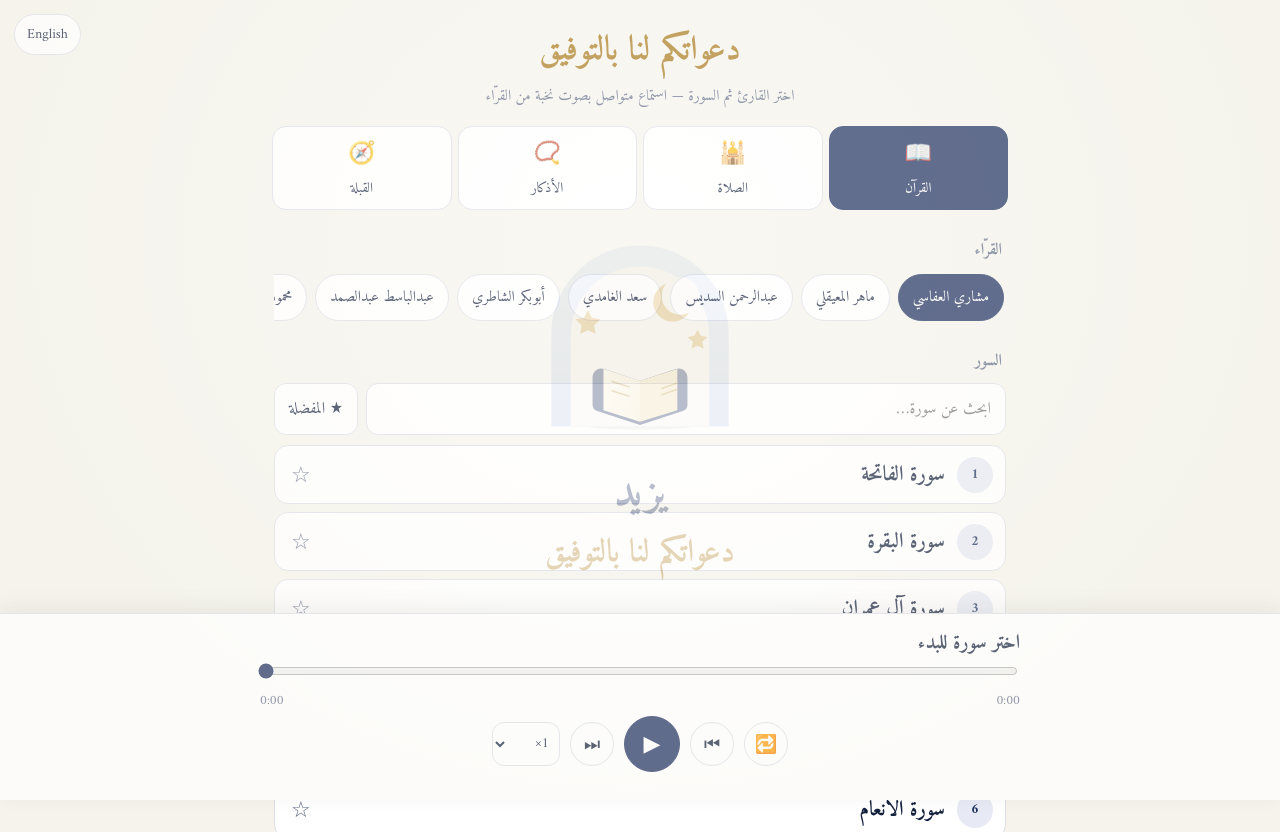
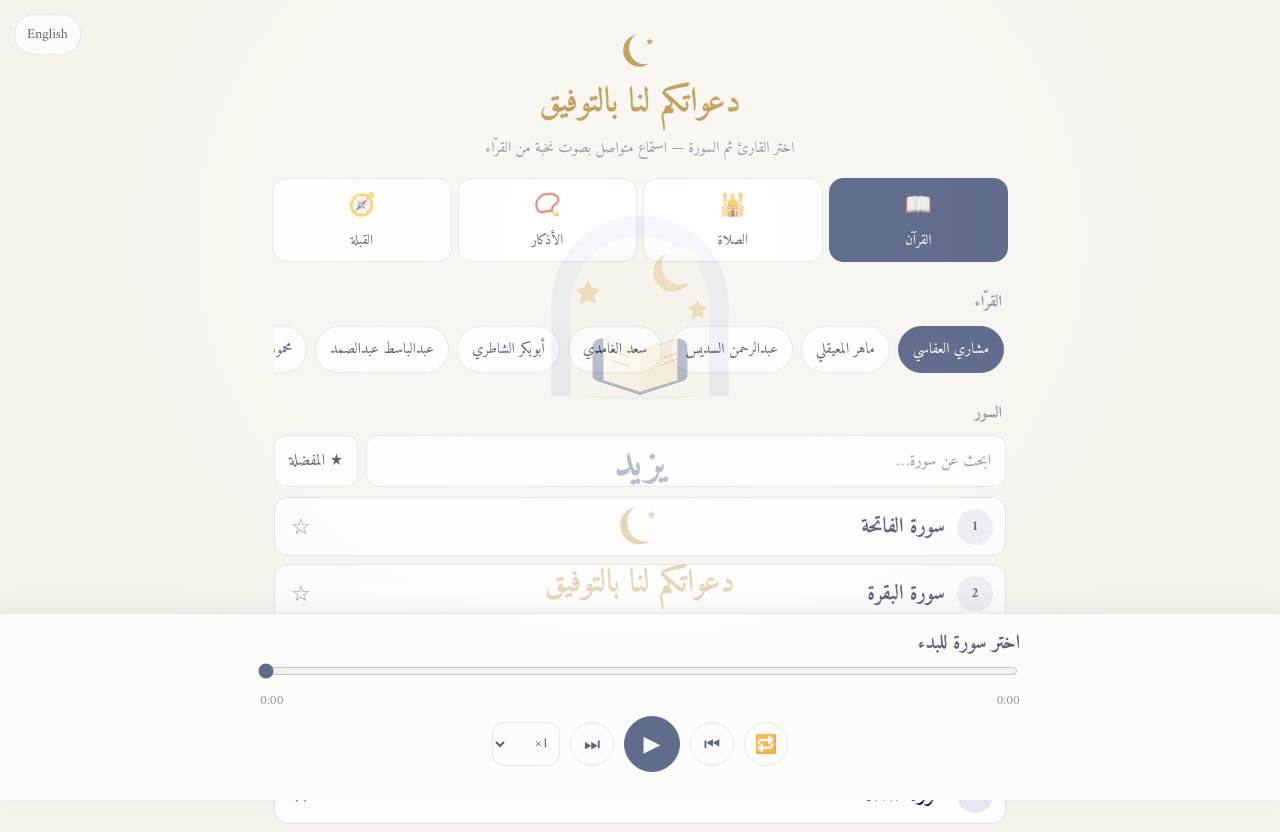
Before and after one commit to Wazee20/taqwa-apk, a website: page www/index.html in a window 1280 px wide. Shown: the top 832 px of the page. Drawn offline with Linux system fonts and the light colour scheme.

Commit message:
Place crescent-star mark above welcome text
Co-authored-by: Copilot App <223556219+Copilot@users.noreply.github.com>

```diff
--- a/www/index.html
+++ b/www/index.html
@@ -24,6 +24,8 @@ body{margin:0;background:var(--bg);color:var(--ink);font-family:"Amiri","Noto Na
 .welcome-card{width:min(100%,400px);animation:welcome-in .65s ease-out both}
 .welcome-art{display:block;width:min(72vw,280px);height:auto;margin:0 auto 12px}
 .welcome-brand{margin:0;color:var(--acc);font-size:clamp(30px,8vw,42px);line-height:1.3}
+.moon-star-mark{display:block;width:46px;height:46px;margin:6px auto 2px;flex:none}
+.welcome-card .moon-star-mark{width:54px;height:54px}
 .welcome-card .welcome-message{margin:6px 0 0;color:var(--gold);font-size:clamp(24px,6.5vw,32px);font-weight:700;line-height:1.5}
 @keyframes welcome-in{from{opacity:0;transform:translateY(10px)}to{opacity:1;transform:translateY(0)}}
 @media(prefers-reduced-motion:reduce){.welcome-card{animation:none}.welcome-splash{transition:none}}
@@ -101,10 +103,11 @@ h1{display:flex;align-items:center;justify-content:center;gap:8px}h1 svg{width:4
 <div class="welcome-card">
 <img class="welcome-art" src="welcome.svg" alt="">
 <h1 class="welcome-brand" id="welcome-brand" data-i18n="يزيد">يزيد</h1>
+<svg class="moon-star-mark" viewBox="12 12 78 78" aria-hidden="true"><defs><mask id="cm-splash"><rect x="0" y="0" width="100" height="100" fill="#fff"/><circle cx="59.8" cy="46" r="27.5" fill="#000"/></mask></defs><circle cx="50" cy="50" r="27.5" mask="url(#cm-splash)" fill="var(--gold)"/><polygon points="67.4,28.4 65.8,33.0 60.9,33.1 64.8,36.0 63.4,40.7 67.4,37.9 71.4,40.7 70.0,36.0 73.9,33.1 69.0,33.0" fill="var(--gold)"/></svg>
 <h2 class="welcome-message" id="welcome-title" data-i18n="دعواتكم لنا بالتوفيق">دعواتكم لنا بالتوفيق</h2>
 </div>
 </div>
-<header><button class="lang-btn" id="lang">English</button><h1 class="wish" data-i18n="دعواتكم لنا بالتوفيق">دعواتكم لنا بالتوفيق</h1><p data-i18n="اختر القارئ ثم السورة — استماع متواصل بصوت نخبة من القرّاء">اختر القارئ ثم السورة — استماع متواصل بصوت نخبة من القرّاء</p></header>
+<header><button class="lang-btn" id="lang">English</button><svg class="moon-star-mark" viewBox="12 12 78 78" aria-hidden="true"><defs><mask id="cm-header"><rect x="0" y="0" width="100" height="100" fill="#fff"/><circle cx="59.8" cy="46" r="27.5" fill="#000"/></mask></defs><circle cx="50" cy="50" r="27.5" mask="url(#cm-header)" fill="var(--gold)"/><polygon points="67.4,28.4 65.8,33.0 60.9,33.1 64.8,36.0 63.4,40.7 67.4,37.9 71.4,40.7 70.0,36.0 73.9,33.1 69.0,33.0" fill="var(--gold)"/></svg><h1 class="wish" data-i18n="دعواتكم لنا بالتوفيق">دعواتكم لنا بالتوفيق</h1><p data-i18n="اختر القارئ ثم السورة — استماع متواصل بصوت نخبة من القرّاء">اختر القارئ ثم السورة — استماع متواصل بصوت نخبة من القرّاء</p></header>
 <nav>
 <button class="nv on" data-k="quran"><i>📖</i><span data-i18n="القرآن">القرآن</span></button>
 <button class="nv" data-k="prayer"><i>🕌</i><span data-i18n="الصلاة">الصلاة</span></button>
```
